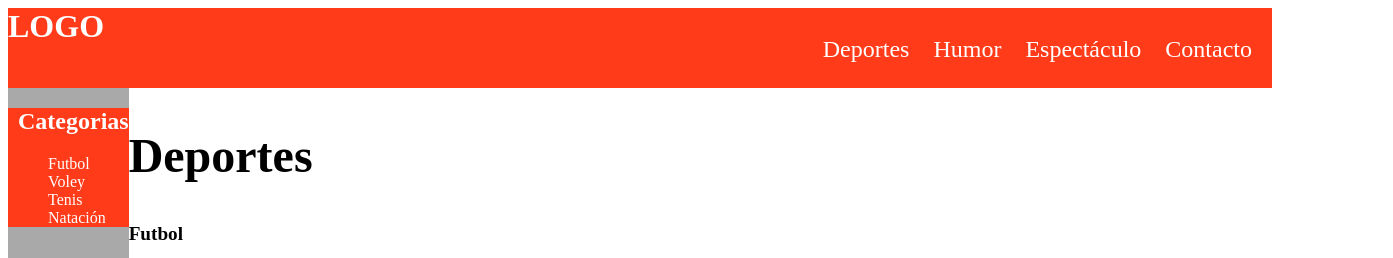
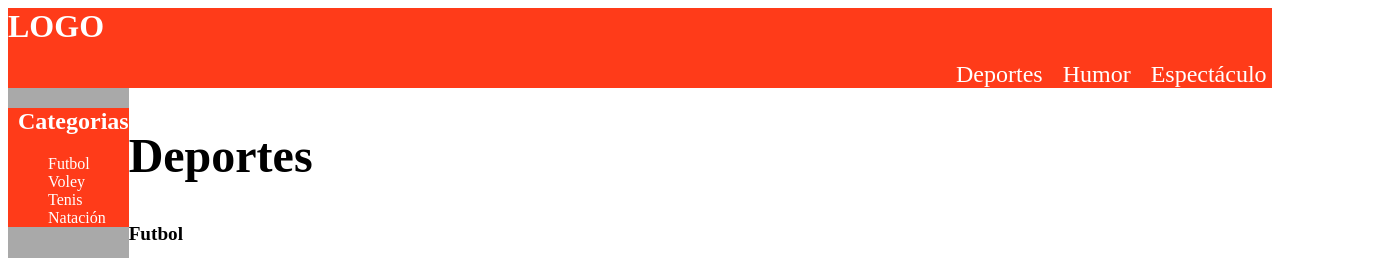
Before and after one commit to EderVillantoy/codigo_proyecto_html_1, a plain HTML site: page deporte.html in a window 1280 px wide. Shown: the top 258 px of the page, 1393 px wide, since content can reach past the window. Drawn offline with Linux system fonts and the light colour scheme.

Commit message:
Se realizaron cambios en el CSS

```diff
--- a/styles/deportes.css
+++ b/styles/deportes.css
@@ -9,13 +9,11 @@ header {
 strong {
     color: white;
     font-size: 2em;
-    margin-top: 13px;;
 }
 
 header ul {
-    float: right;
-    padding-top: 12px;
-
+    display: inline-flex;
+    padding-left: 75%;
 }
 
 header li {
```
